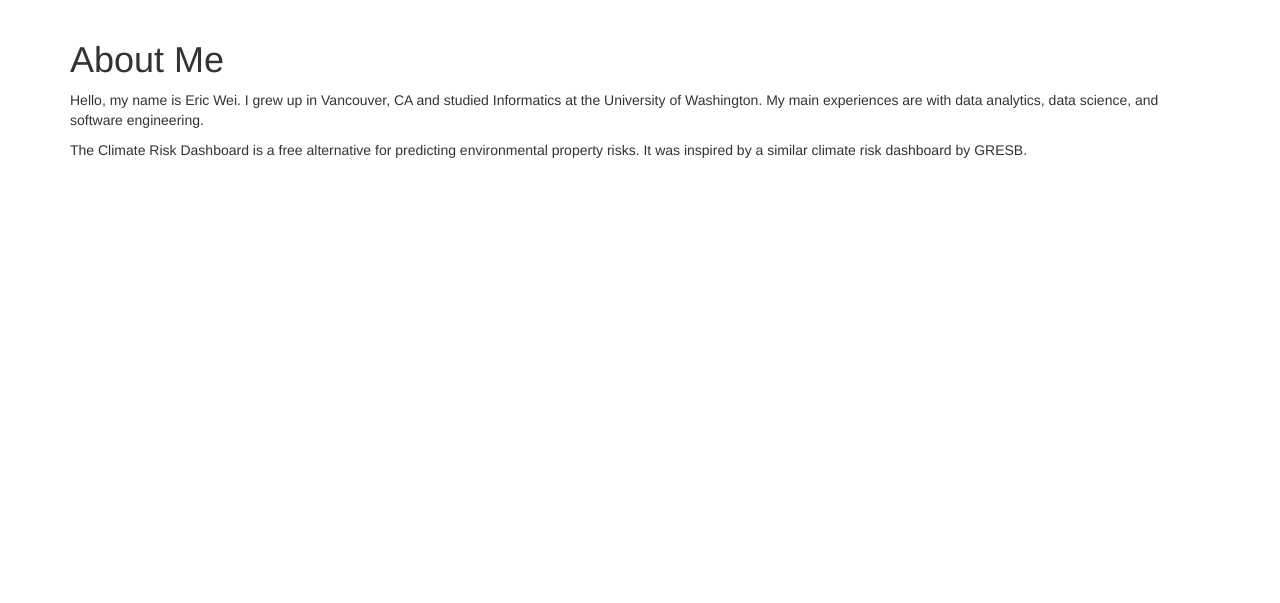
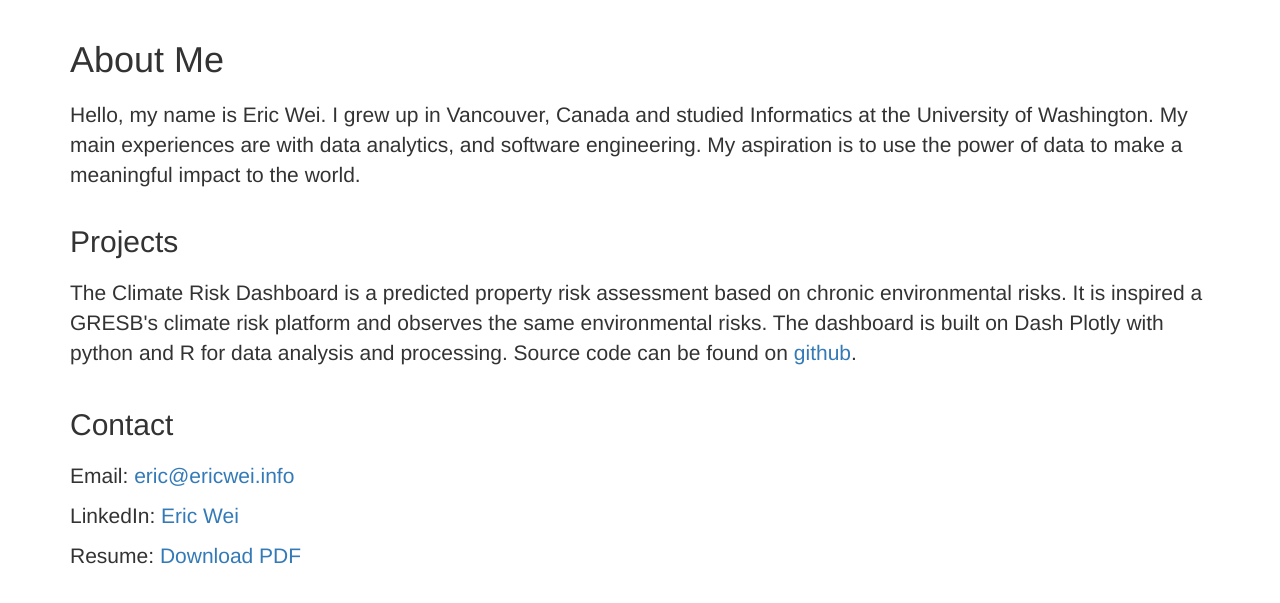
Before and after one commit to ericjwei/portfolio, a Flask app: template portfolio/templates/bio.html in a window 1280 px wide. Shown: the part 52-655 px from the top of the page. Run offline with Flask 3, Linux system fonts and the light colour scheme; the template is opened without the code that fills it, so the values that code supplies are empty; some libraries are stand-ins or nearby versions.

Commit message:
resume download

```diff
--- a/portfolio/__init__.py
+++ b/portfolio/__init__.py
@@ -3,7 +3,7 @@ from flask_bootstrap import Bootstrap
 
 def create_app():
     app = Flask(__name__)
-    # app.config.from_object('config.Config')
+    app.config.from_envvar('PORTFOLIO_SETTINGS')
     bootstrap = Bootstrap(app)
 
     with app.app_context():
--- a/portfolio/templates/bio.html
+++ b/portfolio/templates/bio.html
@@ -3,14 +3,25 @@
 
 {% block content %}
   <div class="container">
-    <h1>About Me</h1>
-    <p>Hello, my name is Eric Wei. I grew up in Vancouver, CA and
-      studied Informatics at the University of Washington. My main experiences
-      are with data analytics, data science, and software engineering.
+    <h1 style="padding-bottom: 10px;">About Me</h1>
+    <p style="font-size: 1.5em; padding-bottom: 15px;">Hello, my name is Eric Wei.
+      I grew up in Vancouver, Canada and studied Informatics at the University of
+      Washington. My main experiences are with data analytics, and software
+      engineering. My aspiration is to use the power of data to make a meaningful
+      impact to the world.
     </p>
-    <p>
-      The Climate Risk Dashboard is a free alternative for predicting environmental
-      property risks. It was inspired by a similar climate risk dashboard by GRESB.
+    <h2 style="padding-bottom: 10px;">Projects</h2>
+    <p style="font-size: 1.5em; padding-bottom: 20px">
+      The Climate Risk Dashboard is a predicted property risk assessment
+      based on chronic environmental risks. It is inspired a GRESB's climate risk
+      platform and observes the same environmental risks. The dashboard is built
+      on Dash Plotly with python and R for data analysis and processing. Source
+      code can be found on <a href="https://github.com/ericjwei/portfolio/tree/master/portfolio/climate_risk_dash">
+      github</a>.
     </p>
+    <h2 style="padding-bottom: 10px;">Contact</h2>
+    <p style="font-size: 1.5em;">Email: <a href="mailto: eric@ericwei.info">eric@ericwei.info</a></p>
+    <p style="font-size: 1.5em;">LinkedIn: <a href="https://www.linkedin.com/in/ericjwei/">Eric Wei</a></p>
+    <p style="font-size: 1.5em;">Resume: <a href="{{ url_for('getResume') }}">Download PDF</a></p>
   </div>
 {% endblock %}
```
Also changed, not shown: portfolio/routes.py (+8 -1 lines), portfolio/templates/climate_documentation.html (+15 -1 lines), portfolio/templates/index.html (+5 -7 lines), 3 other files.
